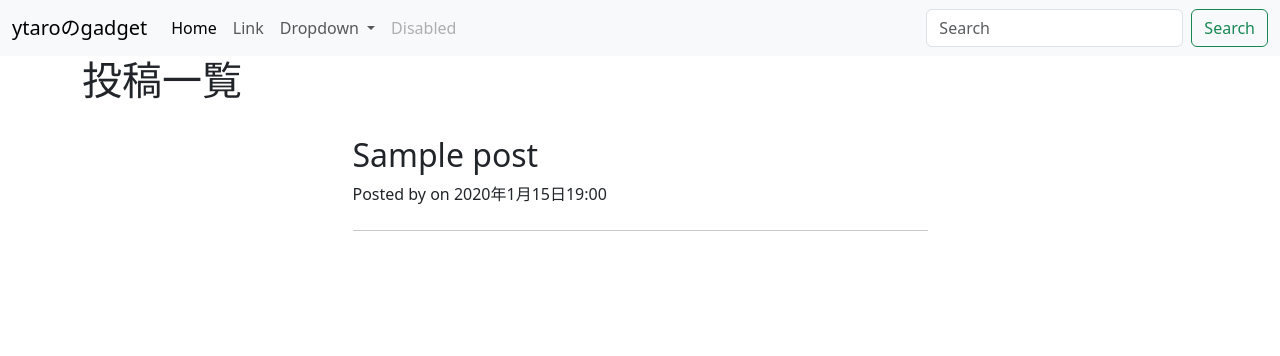
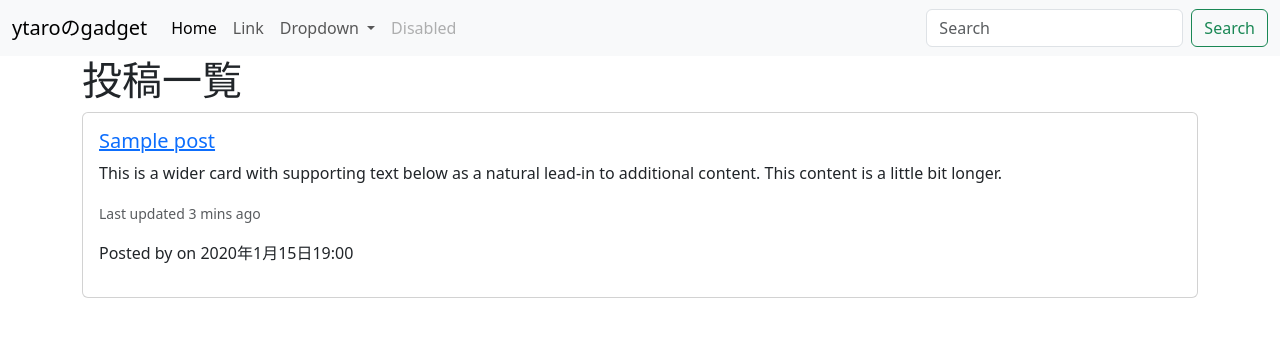
Before and after one commit to yawara173946825/django-gadget-item-blog, a Django app: page / in a window 1280 px wide. Shown: the top 356 px of the page. Run offline with Django 5.2, Linux system fonts and the light colour scheme; tables that the repository leaves empty hold one stand-in row (values such as "Sample post").

Commit message:
記事詳細画面実装

```diff
--- a/blog/templates/blog/index.html
+++ b/blog/templates/blog/index.html
@@ -3,31 +3,33 @@
 
 {% block content %}
 <div class="container">
-    <h1>投稿一覧</h1><br>
+    <h1>投稿一覧</h1>
     {% for post in object_list %}
     {% if user.is_authenticated or post.is_public %}
     <!-- Main Content-->
-    <div class="container px-4 px-lg-5">
-        <div class="row gx-4 gx-lg-5 justify-content-center">
-            <div class="col-md-10 col-lg-8 col-xl-7">
-                <!-- Post preview-->
-                <div class="post-preview">
+    <div class="card mb-3">
+        {% if post.is_public %}
+        <!-- <img src="..." class="card-img-top" alt="..."> -->
+        <div class="card-body">
+            <h5 class="card-title"><a href="{% url  'blog:post_detail' post.id %}">{{ post.title }}</a></h5>
+            <p class="card-text">This is a wider card with supporting text below as a natural lead-in to additional content.
+                This content is a little bit longer.</p>
+            <p class="card-text"><small class="text-body-secondary">Last updated 3 mins ago</small></p>
 
-                        <h2 class="post-title">{% if not post.is_public %}下書き|どうもこんにちは。{% endif %}{{ post.title }}</h2>
-                    <p class="post-meta">
-                        Posted by
-                        <a href="#!">{{user.username}}</a>
-                        on {{ post.published_at }}
-                    </p>
-                </div>
-                <!-- Divider-->
-                <hr class="my-4" />
-            </div>
+            <p class="post-meta">
+            Posted by
+            <a href="/admin">{{user.username}}</a>
+            on {{ post.published_at }}
+            </p>
         </div>
+        {% endif %}
     </div>
+
     {% endif %}
     {% empty %}
     <p>まだ投稿がありません</p>
     {% endfor %}
+
+
 </div>
 {% endblock %}
--- a/blog/urls.py
+++ b/blog/urls.py
@@ -1,7 +1,8 @@
 from django.urls import path
-from blog.views import PostListView
+from blog.views import PostListView, PostDetailView
 
 app_name = 'blog'
 urlpatterns = [
     path('', PostListView.as_view(), name='index'),
+    path('post/<int:pk>', PostDetailView.as_view(), name='post_detail'),
 ]
--- a/blog/views.py
+++ b/blog/views.py
@@ -1,8 +1,20 @@
 from django.shortcuts import render
 from blog.models import Post
-from django.views.generic import ListView
+from django.http import Http404
+from django.views.generic import ListView, DetailView
 # Create your views here.
 
 class PostListView(ListView):
     model = Post
     template_name = 'blog/index.html'
+
+class PostDetailView(DetailView):
+    model = Post
+    template_name = 'blog/post_detail.html'
+
+
+    def get_object(self, queryset=None):
+        obj = super().get_object(queryset=queryset)
+        if not obj.is_public and not self.request.user.is_authenticated:
+            raise Http404
+        return obj
```
Also changed, not shown: blog/templates/blog/post_detail.html (added, +16 -0 lines).
